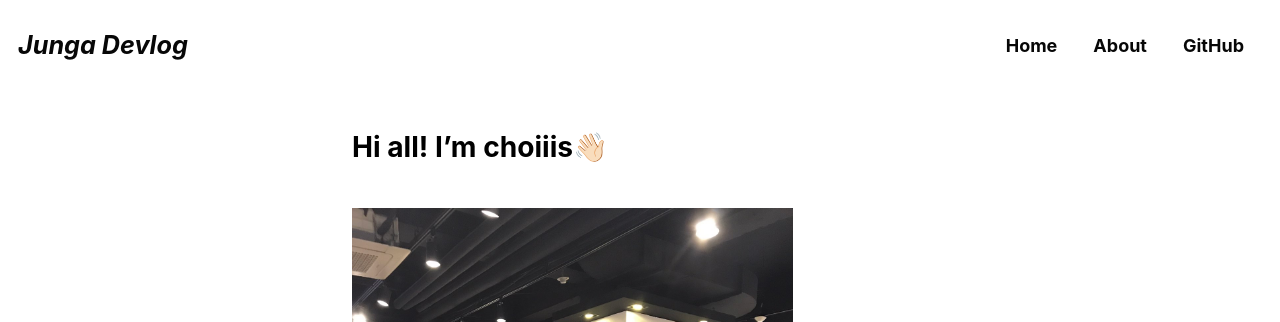
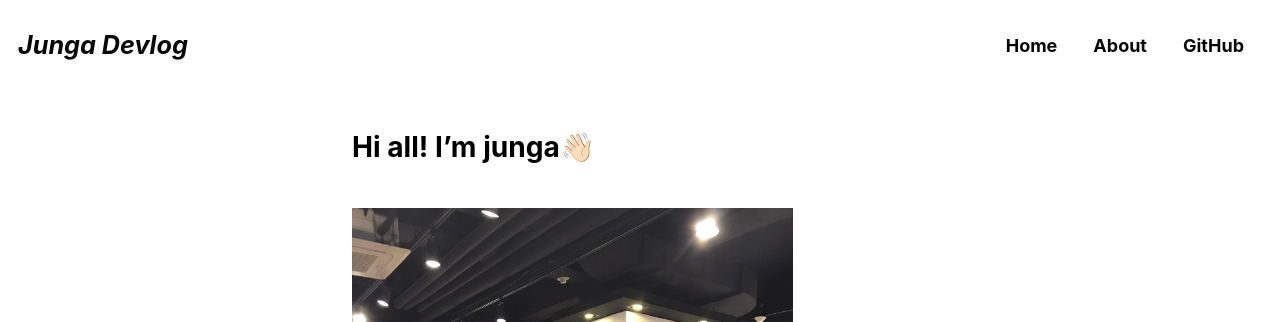
Before and after one commit to wjddk7507/wjddk7507.github.io, a Jekyll site: the page built from _pages/about.md, in a window 1280 px wide and 900 px high. Shown: the top 322 px of the window. Built offline with Jekyll 4.4.1, drawn with Linux system fonts in a browser that asks for light colours; cached includes are drawn as plain includes; some web fonts are replaced.

Commit message:
네비게이션 링크 수정

```diff
--- a/_data/navigation.yml
+++ b/_data/navigation.yml
@@ -1,13 +1,13 @@
 # main links
 main:
   - title: "Home"
-    url: https://choiiis.github.io/
+    url: https://wjddk7507.github.io/
 
   - title: "About"
     url: /about/
 
   - title: "GitHub"
-    url: https://github.com/choiiis
+    url: https://github.com/wjddk7507
 
   # - title: "Projects"
   #   url: /projects/
--- a/_layouts/default.html
+++ b/_layouts/default.html
@@ -65,8 +65,8 @@
     <meta name="msapplication-TileColor" content="#ffc40d">
     <meta name="theme-color" content="#ffffff">
 
-    <meta name="google-site-verification" content="LKDXdTbkqfYcDLaxd7-n3VyPtaYjoDXQ6axWfVew_VQ" />
-    <meta name="naver-site-verification" content="adf9ff31fdd5483be60c146ecf49f0bb5ffc89e7" />
+    <!-- <meta name="google-site-verification" content="LKDXdTbkqfYcDLaxd7-n3VyPtaYjoDXQ6axWfVew_VQ" />
+    <meta name="naver-site-verification" content="adf9ff31fdd5483be60c146ecf49f0bb5ffc89e7" /> -->
   </head>
 
   <body class="layout--{{ page.layout | default: layout.layout }}{% if page.classes or layout.classes %}{{ page.classes | default: layout.classes | join: ' ' | prepend: ' ' }}{% endif %}">
--- a/_pages/about.md
+++ b/_pages/about.md
@@ -1,5 +1,5 @@
 ---
-title: "Hi all! I'm choiiis👋🏻"
+title: "Hi all! I'm junga👋🏻"
 permalink: /about/
 layout: single
 comments: false
@@ -16,7 +16,7 @@ comments: false
           <i class="fas fa-fw fa-map-marker-alt" aria-hidden="true"></i> <span itemprop="name">  Seoul, Korea</span>
         </li>
         <li>
-          <a href="https://github.com/choiiis" itemprop="sameAs" rel="nofollow noopener noreferrer">
+          <a href="https://github.com/wjddk7507" itemprop="sameAs" rel="nofollow noopener noreferrer">
             <i class="fab fa-fw fa-github" aria-hidden="true"></i><span class="label">  https://github.com/wjddk7507</span>
           </a>
         </li>
```
